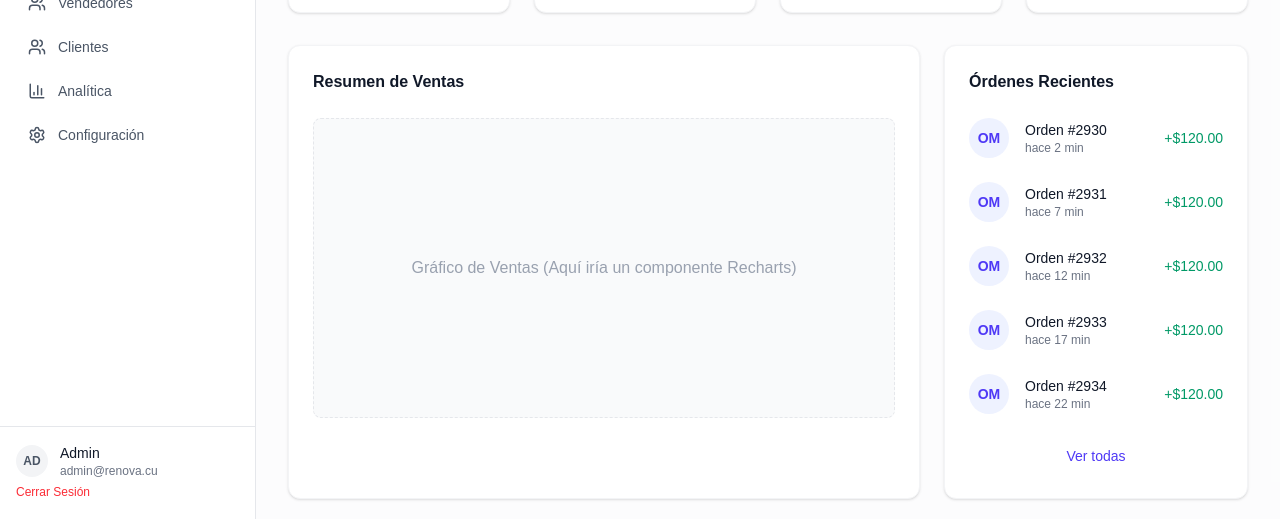
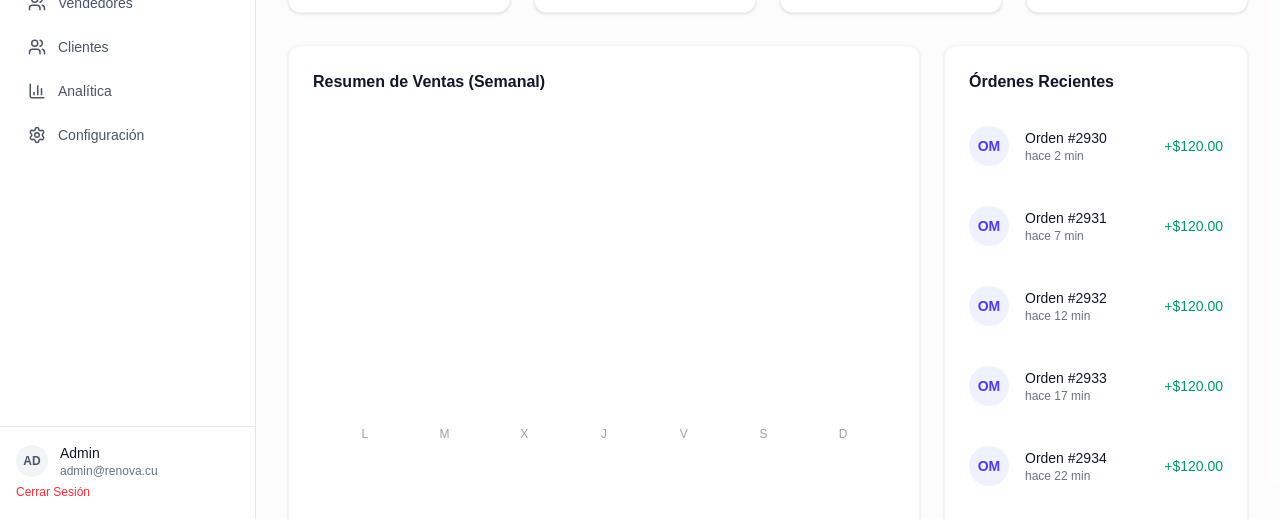
Before and after one commit to RAMIR007/Renova-Market3.0, a Next.js app: page /admin in a window 1280 px wide. Shown: the part 281-800 px from the top of the page. Built offline with nearby package versions, Linux system fonts and the light colour scheme; no server answers; the database is empty.

Commit message:
Enhance Admin Dashboard Aesthetics and Add Toast Notifications

```diff
--- a/package.json
+++ b/package.json
@@ -21,6 +21,7 @@
     "react": "19.2.3",
     "react-dom": "19.2.3",
     "resend": "^6.6.0",
+    "sonner": "^2.0.7",
     "tailwind-merge": "^3.4.0"
   },
   "devDependencies": {
--- a/src/app/admin/page.tsx
+++ b/src/app/admin/page.tsx
@@ -104,11 +104,25 @@ export default function AdminDashboard() {
 
             {/* Recent Activity Section */}
             <div className="grid gap-6 lg:grid-cols-3">
-                {/* Main Chart Area (Placeholder) */}
-                <div className="lg:col-span-2 bg-white p-6 rounded-xl border border-gray-100 shadow-sm block min-h-[400px]">
-                    <h3 className="font-semibold text-gray-900 mb-6">Resumen de Ventas</h3>
-                    <div className="h-[300px] w-full bg-gray-50 rounded-lg flex items-center justify-center border border-dashed border-gray-200 text-gray-400">
-                        Gráfico de Ventas (Aquí iría un componente Recharts)
+                {/* Main Chart Area (Simple CSS Bar Chart) */}
+                <div className="lg:col-span-2 bg-white p-6 rounded-xl border border-gray-100 shadow-sm min-h-[400px]">
+                    <h3 className="font-semibold text-gray-900 mb-6">Resumen de Ventas (Semanal)</h3>
+                    <div className="h-[300px] w-full flex items-end justify-between gap-2 px-4">
+                        {[40, 70, 45, 90, 60, 80, 50].map((h, i) => (
+                            <div key={i} className="w-full bg-blue-50 rounded-t-lg relative group transition-all hover:bg-blue-100">
+                                <div
+                                    style={{ height: `${h}%` }}
+                                    className="absolute bottom-0 w-full bg-black rounded-t-lg transition-all duration-500 group-hover:bg-indigo-600"
+                                >
+                                    <div className="opacity-0 group-hover:opacity-100 absolute -top-8 left-1/2 -translate-x-1/2 bg-gray-900 text-white text-xs py-1 px-2 rounded whitespace-nowrap transition-opacity">
+                                        ${h * 10}.00
+                                    </div>
+                                </div>
+                                <div className="absolute -bottom-6 left-1/2 -translate-x-1/2 text-xs text-gray-400">
+                                    {['L', 'M', 'X', 'J', 'V', 'S', 'D'][i]}
+                                </div>
+                            </div>
+                        ))}
                     </div>
                 </div>
 
@@ -117,8 +131,8 @@ export default function AdminDashboard() {
                     <h3 className="font-semibold text-gray-900 mb-6">Órdenes Recientes</h3>
                     <div className="space-y-6">
                         {[1, 2, 3, 4, 5].map((_, i) => (
-                            <div key={i} className="flex items-center gap-4">
-                                <div className="w-10 h-10 rounded-full bg-indigo-50 flex items-center justify-center text-indigo-600 font-bold text-sm">
+                            <Link key={i} href="/admin/orders" className="flex items-center gap-4 hover:bg-gray-50 p-2 -mx-2 rounded-lg transition-colors group">
+                                <div className="w-10 h-10 rounded-full bg-indigo-50 flex items-center justify-center text-indigo-600 font-bold text-sm group-hover:bg-indigo-100 transition-colors">
                                     OM
                                 </div>
                                 <div className="flex-1">
@@ -126,12 +140,12 @@ export default function AdminDashboard() {
                                     <p className="text-xs text-gray-500">hace {i * 5 + 2} min</p>
                                 </div>
                                 <span className="text-sm font-medium text-emerald-600">+$120.00</span>
-                            </div>
+                            </Link>
                         ))}
                     </div>
-                    <button className="w-full mt-6 py-2 text-sm text-indigo-600 font-medium hover:bg-indigo-50 rounded-lg transition-colors">
+                    <Link href="/admin/orders" className="block w-full mt-6 py-2 text-center text-sm text-indigo-600 font-medium hover:bg-indigo-50 rounded-lg transition-colors">
                         Ver todas
-                    </button>
+                    </Link>
                 </div>
             </div>
         </div>
--- a/src/app/layout.tsx
+++ b/src/app/layout.tsx
@@ -2,6 +2,8 @@ import { Navbar } from "@/components/layout/Navbar";
 import { Footer } from "@/components/layout/Footer";
 import { CartProvider } from "@/context/CartContext";
 import WhatsAppButton from "@/components/common/WhatsAppButton";
+
+import { Toaster } from 'sonner';
 
 import type { Metadata } from "next";
 import { Geist, Geist_Mono } from "next/font/google";
@@ -40,6 +42,7 @@ export default function RootLayout({
           </main>
           <WhatsAppButton />
           <Footer />
+          <Toaster position="top-center" richColors />
         </CartProvider>
       </body>
     </html>
```
Also changed, not shown: 1 other file (tests, documents, lock files or other folders).
